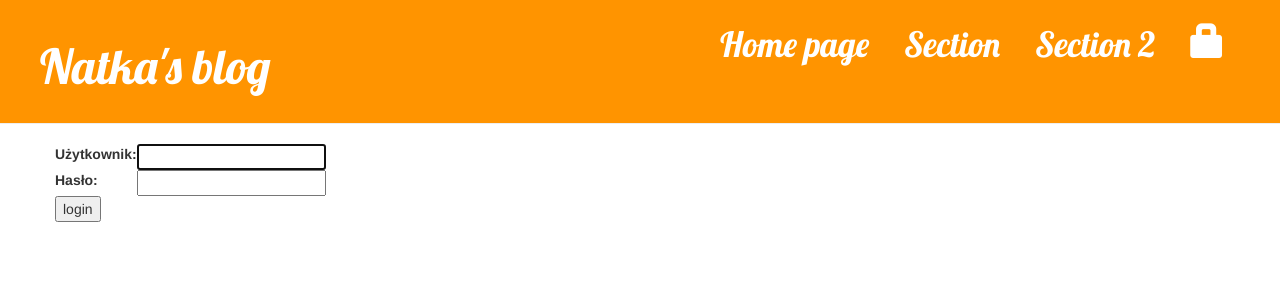
After one commit to natkam/my-blog, a Django app: page /accounts/login/ in a window 1280 px wide. The commit adds this page. Shown: the top 300 px of the page. Run offline with Django 3.2, Linux system fonts and the light colour scheme; some libraries are stand-ins or nearby versions.

Commit message:
Added authentification, login, logout

```diff
--- a/blog/templates/blog/base.html
+++ b/blog/templates/blog/base.html
@@ -15,6 +15,9 @@
       {% if user.is_authenticated %}
         <a href="{% url 'post_new' %}" class="top-menu"><span class="glyphicon glyphicon-plus"></span></a>
         <a href="{% url 'post_draft_list' %}" class="top-menu"><span class="glyphicon glyphicon-edit"></span></a>
+        <p class="top-menu">Hello {{ user.username }} <small>(<a href="{% url 'logout' %}">Log out</a>)</small></p>
+      {% else %}
+        <a href="{% url 'login' %}" class="top-menu"><span class="glyphicon glyphicon-lock"></span></a>
       {% endif %}
       <a href="{% url 'section_detail' url_name='section_2' %}" class="top-menu">Section 2</a>
       <a href="{% url 'section_detail' url_name='section' %}" class="top-menu">Section</a>
--- /dev/null
+++ b/blog/templates/registration/login.html
@@ -0,0 +1,23 @@
+{% extends "blog/base.html" %}
+
+{% block content %}
+  {% if form.errors %}
+    <p>Your username and password didn't match. Please try again.</p>
+  {% endif %}
+
+  <form method="post" action="{% url 'login' %}">{% csrf_token %}
+    <table>
+      <tr>
+        <td>{{ form.username.label_tag }}</td>
+        <td>{{ form.username }}</td>
+      </tr>
+      <tr>
+        <td>{{ form.password.label_tag }}</td>
+        <td>{{ form.password }}</td>
+      </tr>
+    </table>
+
+    <input type="submit" value="login" />
+    <input type="hidden" name="next" value="{{ next }}">
+  </form>
+{% endblock %}
--- a/blog/views.py
+++ b/blog/views.py
@@ -1,4 +1,5 @@
 from django.shortcuts import render, get_object_or_404, redirect
+from django.contrib.auth.decorators import login_required
 from django.utils import timezone
 from .models import Post, Section
 from .forms import PostForm
@@ -11,6 +12,7 @@ def post_detail(request, pk):
     post = get_object_or_404(Post, pk=pk)
     return render(request, 'blog/post_detail.html', {'post': post})
 
+@login_required
 def post_new(request):
     if request.method == "POST":
         form = PostForm(request.POST)
@@ -23,6 +25,7 @@ def post_new(request):
         form = PostForm()
     return render(request, 'blog/post_edit.html', {'form': form})
 
+@login_required
 def post_edit(request, pk):
     post = get_object_or_404(Post, pk=pk)
     if request.method == "POST":
@@ -36,15 +39,18 @@ def post_edit(request, pk):
         form = PostForm(instance=post)
     return render(request, 'blog/post_edit.html', {'form': form})
 
+@login_required
 def post_draft_list(request):
     posts = Post.objects.filter(published_date__isnull=True).order_by('created_date')
     return render(request, 'blog/post_draft_list.html', {'posts': posts})
 
+@login_required
 def post_publish(request, pk):
     post = get_object_or_404(Post, pk=pk)
     post.publish()
     return redirect('post_detail', pk=pk)
 
+@login_required
 def post_remove(request, pk):
     post = get_object_or_404(Post, pk=pk)
     post.delete()
--- a/mysite/settings.py
+++ b/mysite/settings.py
@@ -120,3 +120,5 @@ USE_TZ = True
 
 STATIC_URL = '/static/'
 STATIC_ROOT = os.path.join(BASE_DIR, 'static')
+
+LOGIN_REDIRECT_URL = '/'
--- a/mysite/urls.py
+++ b/mysite/urls.py
@@ -15,8 +15,11 @@ Including another URLconf
 """
 from django.conf.urls import include, url
 from django.contrib import admin
+from django.contrib.auth import views
 
 urlpatterns = [
     url(r'^admin/', admin.site.urls),
+    url(r'^accounts/login/$', views.login, name='login'),
+    url(r'^accounts/logout/$', views.logout, name='logout', kwargs={'next_page': '/'}),
     url(r'', include('blog.urls')),
 ]
```
